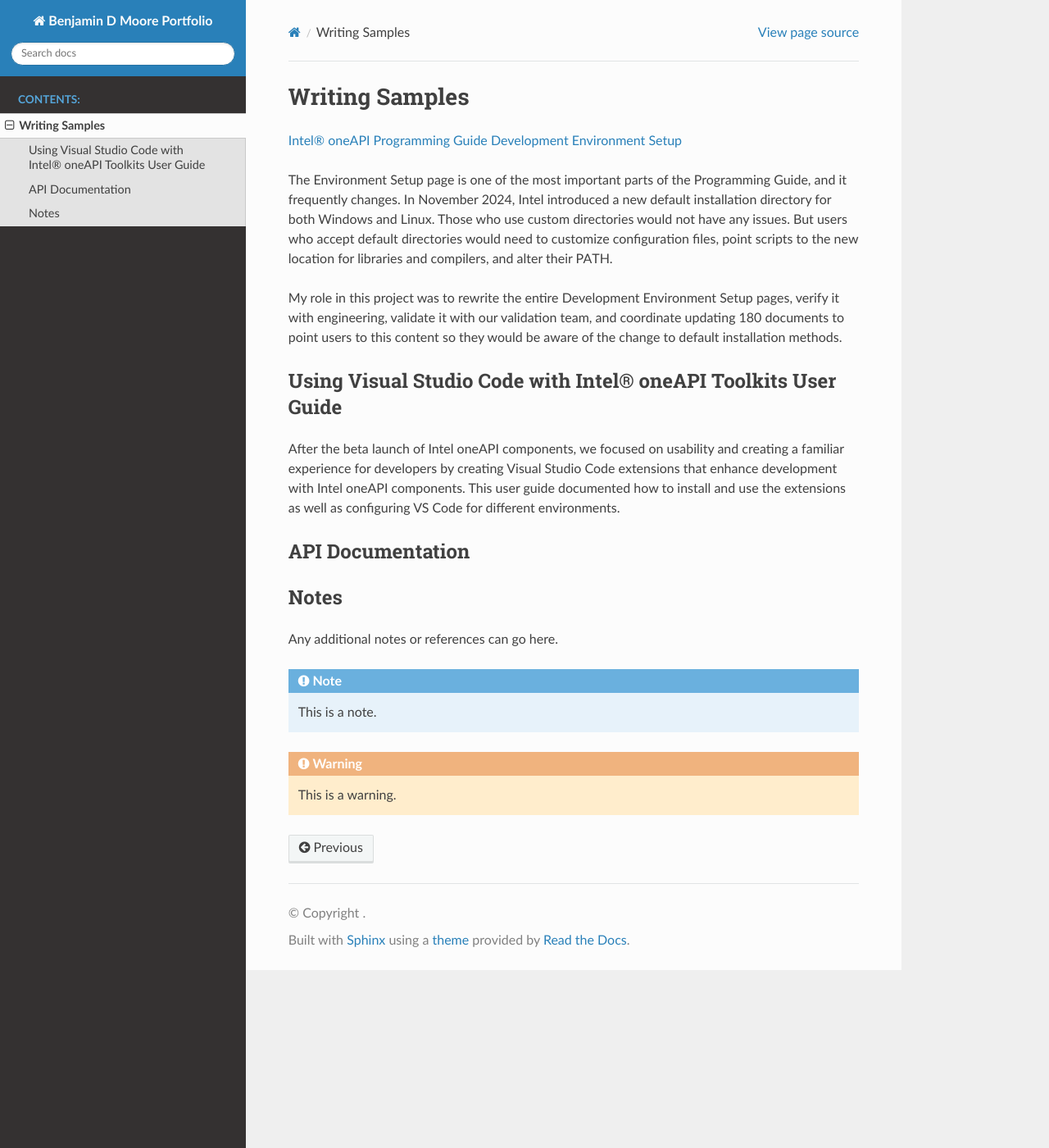
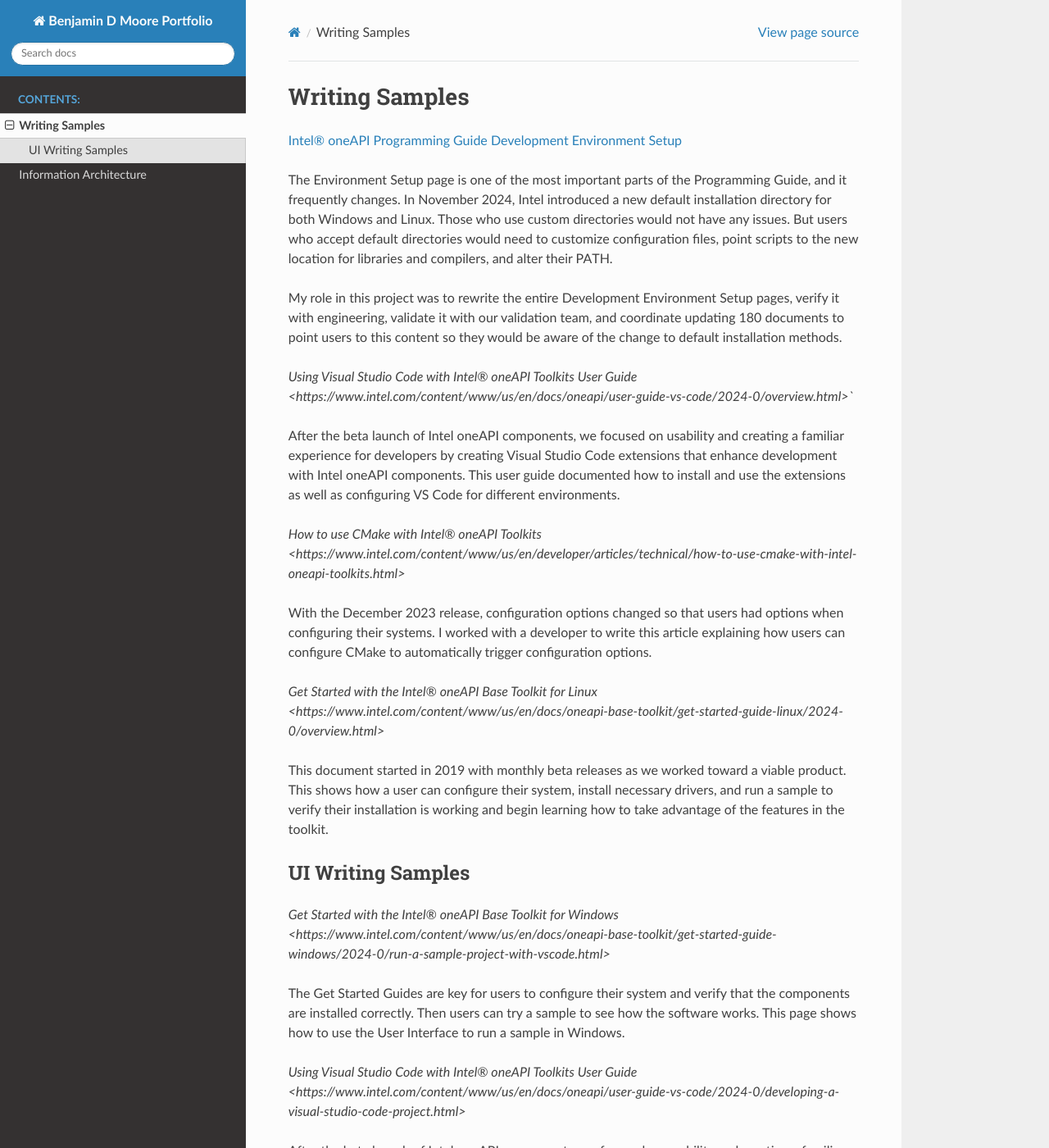
Before and after one commit to bikerben33/portfolio, a Sphinx documentation site: the page built from docs/source/writing-samples.rst, in a window 1280 px wide and 1400 px high. Shown: the whole window at 82% size. Built offline with Sphinx 7.4.7 and the Read the Docs theme 3.1.0, drawn with Linux system fonts in a browser that asks for light colours; some of the changed text lies outside the part shown.

Commit message:
Adding info-architecture page and finished writing samples page

```diff
--- a/docs/source/index.rst
+++ b/docs/source/index.rst
@@ -8,6 +8,7 @@ Benjamin D Moore Portfolio
    :caption: Contents:
 
    writing-samples
+   info-architecture
 
 Indices and tables
 ==================
--- a/docs/source/writing-samples.rst
+++ b/docs/source/writing-samples.rst
@@ -1,9 +1,9 @@
 
 .. _writing-samples:
 
-===============
+
 Writing Samples
-===============
+###############
 
 `Intel® oneAPI Programming Guide Development Environment Setup <https://www.intel.com/content/www/us/en/docs/oneapi/programming-guide/2024-2/oneapi-development-environment-setup.html>`_
 
@@ -21,8 +21,7 @@ be aware of the change to default installation methods.
 
 
 
-Using Visual Studio Code with Intel® oneAPI Toolkits User Guide
-===============================================================
+`Using Visual Studio Code with Intel® oneAPI Toolkits User Guide <https://www.intel.com/content/www/us/en/docs/oneapi/user-guide-vs-code/2024-0/overview.html>``
 
 After the beta launch of Intel oneAPI components, we focused on usability and
 creating a familiar experience for developers by creating Visual Studio Code
@@ -31,23 +30,37 @@ guide documented how to install and use the extensions as well as configuring VS
 Code for different environments.
 
 
+`How to use CMake with Intel® oneAPI Toolkits <https://www.intel.com/content/www/us/en/developer/articles/technical/how-to-use-cmake-with-intel-oneapi-toolkits.html>`
+
+With the December 2023 release, configuration options changed so that users had options when
+configuring their systems. I worked with a developer to write this article
+explaining how users can configure CMake to automatically trigger configuration
+options.
+
+`Get Started with the Intel® oneAPI Base Toolkit for Linux <https://www.intel.com/content/www/us/en/docs/oneapi-base-toolkit/get-started-guide-linux/2024-0/overview.html>`
+
+This document started in 2019 with monthly beta releases as we worked toward a
+viable product. This shows how a user can configure their system, install
+necessary drivers, and run a sample to verify their installation is working and
+begin learning how to take advantage of the features in the toolkit.
 
 
+UI Writing Samples
+******************
 
-API Documentation
-==================
+`Get Started with the Intel® oneAPI Base Toolkit for Windows <https://www.intel.com/content/www/us/en/docs/oneapi-base-toolkit/get-started-guide-windows/2024-0/run-a-sample-project-with-vscode.html>`
+
+The Get Started
+Guides are key for users to configure their system and verify that the
+components are installed correctly. Then users can try a sample to see how the
+software works. This page shows how to use the User Interface to run a sample in
+Windows.
 
 
+`Using Visual Studio Code with Intel® oneAPI Toolkits User Guide <https://www.intel.com/content/www/us/en/docs/oneapi/user-guide-vs-code/2024-0/developing-a-visual-studio-code-project.html>`
 
-Notes
-=====
-
-Any additional notes or references can go here.
-
-.. note::
-
-   This is a note.
-
-.. warning::
-
-   This is a warning.
+After the beta launch of Intel oneAPI components, we focused on usability and
+creating a familiar experience for developers by creating Visual Studio Code
+extensions that enhance development with Intel oneAPI components. This page
+shows how to use the User Interface to install extensions, configure your
+system, run a sample, and debug the code.
```
Also changed, not shown: README.md (+65 -3 lines), docs/source/info-architecture.rst (added, +16 -0 lines), docs/source/images/gs1.png (added).
